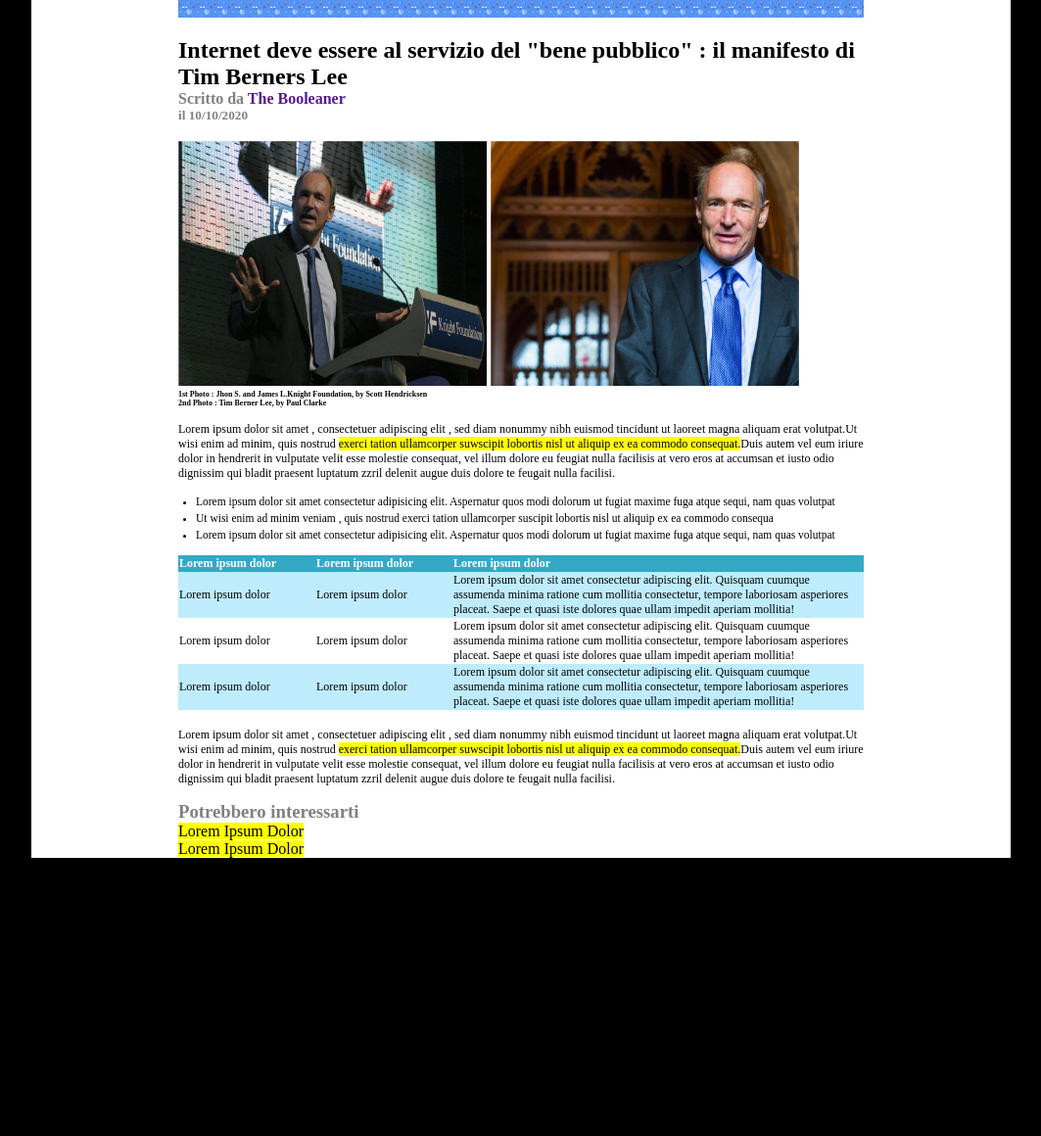
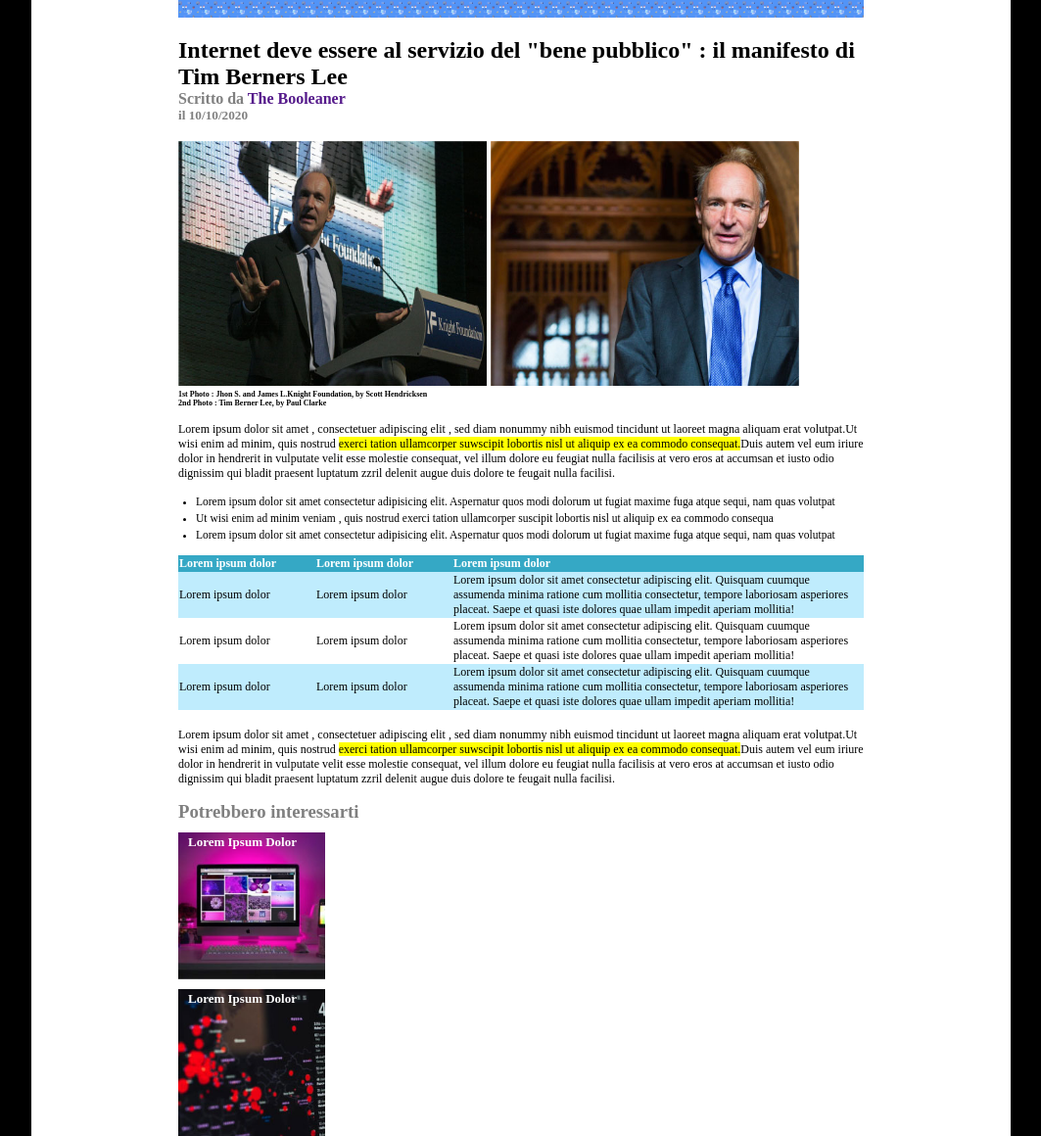
Before and after one commit to Riccardo15Pinto/html-css-booleaner, a plain HTML site: page index.html in a window 1280 px wide. Shown: the whole page at 98% size, without its empty margins (108-1171 px from the left). Before the commit the page ends 876 px from the top, so only its background shows below. Drawn offline with Linux system fonts and the light colour scheme.

Commit message:
fix footer

```diff
--- a/css/style.css
+++ b/css/style.css
@@ -51,7 +51,7 @@ p, table{
     font-size: 12px;
 }
 
-span {
+.important {
     background-color: yellow;
 }
 
@@ -87,3 +87,28 @@ thead{
 .color{
     background-color: rgb(191, 236, 253);
 }
+
+.interest{
+    width: 150px;
+    height: 150px;
+    margin-top: 10px;
+}
+
+.monitor{
+    background-image: url("../img/monitor.jpg");
+    background-size: cover;
+    background-position: center;
+}
+
+.graph{
+    background-image: url("../img/graph.jpg");
+    background-size: cover;
+}
+
+.dolor{
+    color: white;
+    font-size: 13px;
+    font-weight: bold;
+    margin-top:  15px;
+    margin-left: 10px;
+}
```
